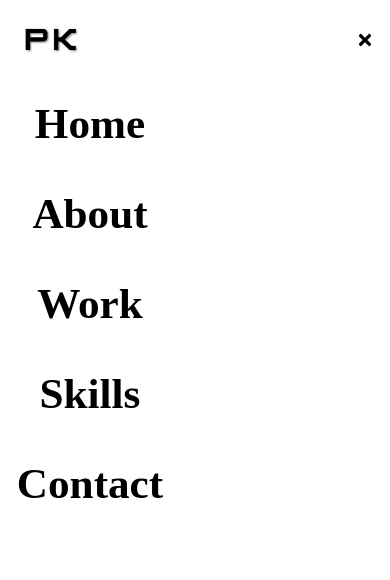
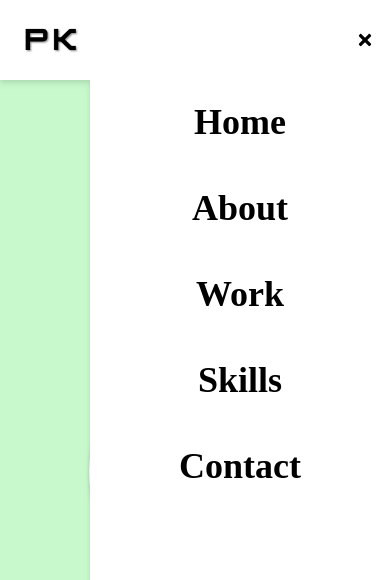
Before and after one commit to paulkalait/react-portfolio-single, a React (Create React App) app: page / in a window 390 px wide. Both pictures are taken after a click on the element 365 px from the left and 40 px from the top of the page. Shown: the top 580 px of the page. Built offline with nearby package versions, Linux system fonts and the light colour scheme.

Commit message:
fixed nv

```diff
--- a/package.json
+++ b/package.json
@@ -2,6 +2,7 @@
   "name": "react-single",
   "version": "0.1.0",
   "private": true,
+  "homepage": "https://paulkalait.github.io/react-portfolio-single",
   "dependencies": {
     "@testing-library/jest-dom": "^5.16.4",
     "@testing-library/react": "^13.3.0",
@@ -14,10 +15,11 @@
     "react-scroll": "^1.8.7",
     "react-tsparticles": "^2.0.6",
     "react-typewriter-effect": "^1.1.0",
-    "tsparticles": "^2.0.6",
     "web-vitals": "^2.1.4"
   },
   "scripts": {
+    "predeploy": "npm run build",
+    "deploy": "gh-pages -d build",
     "start": "react-scripts start",
     "build": "react-scripts build",
     "test": "react-scripts test",
@@ -43,6 +45,7 @@
   },
   "devDependencies": {
     "autoprefixer": "^10.4.7",
+    "gh-pages": "^4.0.0",
     "postcss": "^8.4.14",
     "tailwindcss": "^3.0.24"
   }
--- a/src/NavTabs.js
+++ b/src/NavTabs.js
@@ -12,14 +12,14 @@ const NavTabs = ({ currentPage, handlePageChange }) => {
         //allows transition to show after block
         setTimeout(() => {
             mobileMenuEl[0].style.right = "0"
-        }, 100)
+        }, 1)
       }else{
           //makes it close
         mobileMenuEl[0].style.right = "-600px"
 
           setTimeout(() => {
             mobileMenuEl[0].style.display = "none"
-        }, 200)
+        }, 2)
       }
 
     setMobileNav(!mobileNav)
@@ -87,7 +87,7 @@ const NavTabs = ({ currentPage, handlePageChange }) => {
 
       <div className="mobileNavMenu shadow-xlg ">
       <ul className="flex flex-col justify-center items-center  text-center">
-      <li className="py-6 text-4xl">
+      <li className="py-6 text-3xl">
         <a onClick={() => handlePageChange("Home")} to="home"
         className={
             currentPage === 'Home' ? 'nav-link active' : 'nav-link'
@@ -95,25 +95,25 @@ const NavTabs = ({ currentPage, handlePageChange }) => {
           Home
         </a>
       </li>
-      <li className="py-6 text-4xl">
+      <li className="py-6 text-3xl">
 
-        <a onClick={() => handlePageChange("About")} to="home"
+        <a onClick={() => handlePageChange("About")} to="about"
         className={
             currentPage === 'About' ? 'nav-link active' : 'nav-link'
           } >
           About
         </a>
       </li>
-      <li className="py-6 text-4xl">
+      <li className="py-6 text-3xl">
 
-        <a onClick={() => handlePageChange("About")} to="home"
+        <a onClick={() => handlePageChange("Work")} to="home"
         className={
-            currentPage === 'About' ? 'nav-link active' : 'nav-link'
+            currentPage === 'Work' ? 'nav-link active' : 'nav-link'
           } >
           Work
         </a>
       </li>
-      <li className="py-6 text-4xl">
+      <li className="py-6 text-3xl">
 
         <a onClick={() => handlePageChange("Skills")} to="home"
         className={
@@ -122,7 +122,7 @@ const NavTabs = ({ currentPage, handlePageChange }) => {
           Skills
         </a>
       </li>
-      <li className="py-6 text-4xl">
+      <li className="py-6 text-3xl">
 
         <a onClick={() => handlePageChange("Contact")} to="home"
         className={
--- a/src/components/pages/Work.js
+++ b/src/components/pages/Work.js
@@ -20,7 +20,7 @@ const Work = () => {
 
 {/* Grid Container right bellow */}
       <div
-      className="grid sm:grid-cols-2 gap-6">
+      className="grid sm:grid-cols-2 gap-6 mb-10">
         <div style={{backgroundImage: `url(${evalueat})`}} className="shadow-lg shadow-gray-500 group container rounded-md flex justify-center items-center mx-auto content-div ">
         {/* Hover Effects */}
           <div className="opacity-0 group hover:opacity-100 py-9 px-9">
--- a/src/index.css
+++ b/src/index.css
@@ -81,9 +81,10 @@ code {
   right: -600px;
   top: 80px;
   background-color: white;
-  width: 600px;
+  width: 300px;
   height:95vh;
   display: none;
   transition: all 0.4s ease-out;
 
+
 }
```
Also changed, not shown: 1 other file (tests, documents, lock files or other folders).
